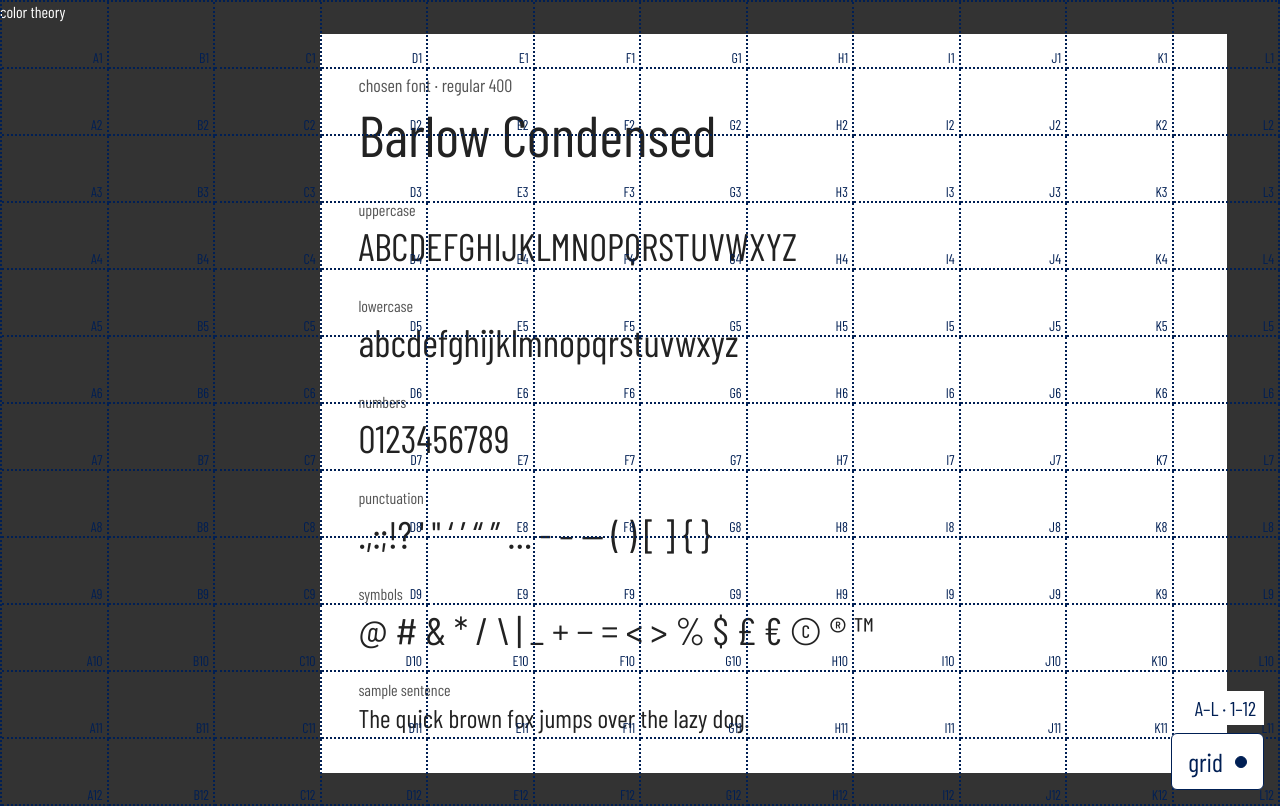
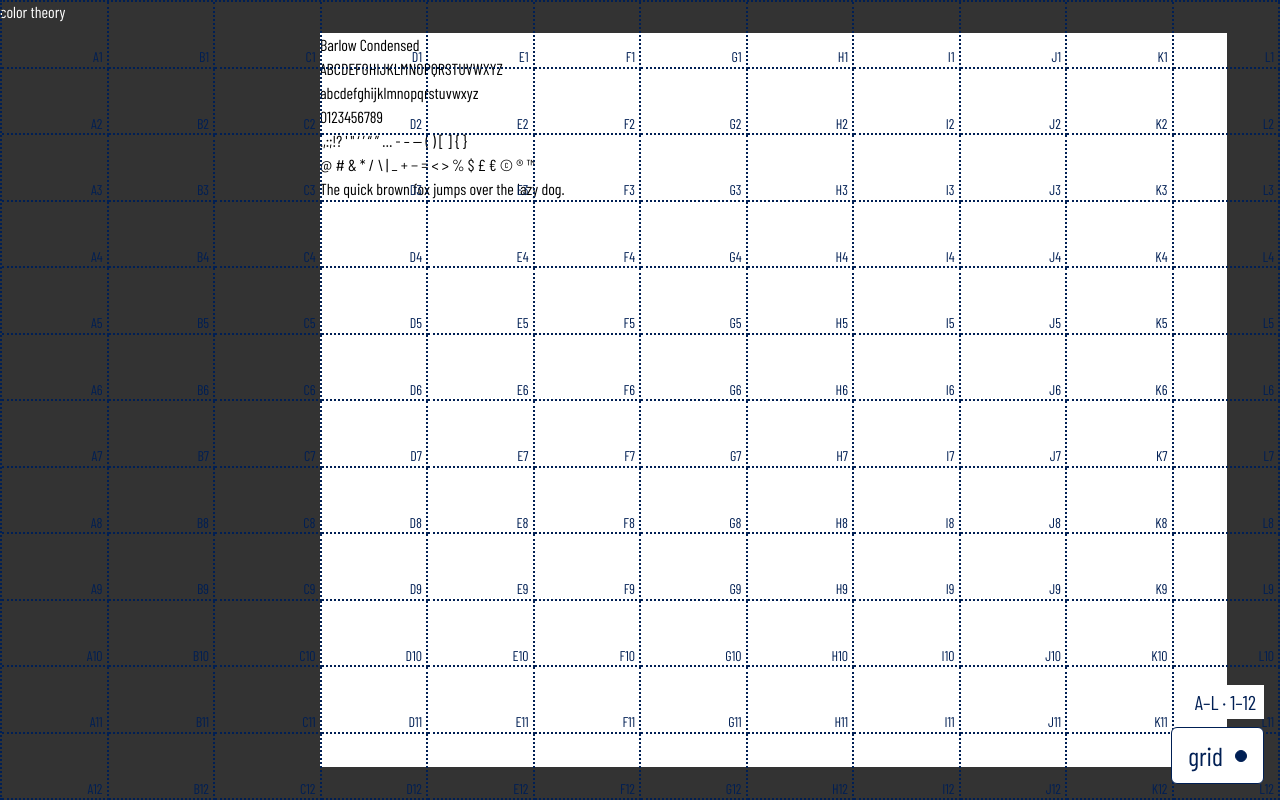
Before and after one commit to Pythonidaer/color-theory, a plain HTML site: page index.html in a window 1280 px wide. Drawn offline with nearby package versions, Linux system fonts and the light colour scheme.

Commit message:
Remove specimen labels and custom spacing and typography styles

```diff
--- a/index.html
+++ b/index.html
@@ -36,25 +36,8 @@
         grid-column: 7 / 24;
         grid-row: 2 / 24;
         min-width: 0;
-        padding: clamp(16px, 3vw, 48px);
         background: #ffffff;
-        color: #222222;
       }
-      .specimen-label { font-size: 18px; color: #555555; }
-      .specimen-title {
-        font-size: clamp(36px, 4.5vw, 64px);
-        line-height: 1.1;
-        margin-top: 4px;
-      }
-      .specimen-samples { margin-top: 32px; }
-      .specimen-samples > div + div { margin-top: 24px; }
-      .specimen-samples dt { font-size: 16px; color: #555555; }
-      .specimen-samples dd {
-        font-size: clamp(24px, 3vw, 42px);
-        line-height: 1.25;
-        overflow-wrap: anywhere;
-      }
-      .specimen-samples .sample-sentence { font-size: clamp(22px, 2vw, 28px); }
       .frame-edge {
         position: absolute;
         background: #333333;
@@ -143,34 +126,13 @@
       </aside>
       <main class="workspace" aria-label="Color workspace">
         <section aria-labelledby="chosen-font">
-          <p class="specimen-label">chosen font · regular 400</p>
-          <h2 class="specimen-title" id="chosen-font">Barlow Condensed</h2>
-          <dl class="specimen-samples">
-            <div>
-              <dt>uppercase</dt>
-              <dd>ABCDEFGHIJKLMNOPQRSTUVWXYZ</dd>
-            </div>
-            <div>
-              <dt>lowercase</dt>
-              <dd>abcdefghijklmnopqrstuvwxyz</dd>
-            </div>
-            <div>
-              <dt>numbers</dt>
-              <dd>0123456789</dd>
-            </div>
-            <div>
-              <dt>punctuation</dt>
-              <dd>.,:;!? ' &quot; ‘ ’ “ ” … - – — ( ) [ ] { }</dd>
-            </div>
-            <div>
-              <dt>symbols</dt>
-              <dd>@ # &amp; * / \ | _ + − = &lt; &gt; % $ £ € © ® ™</dd>
-            </div>
-            <div>
-              <dt>sample sentence</dt>
-              <dd class="sample-sentence">The quick brown fox jumps over the lazy dog.</dd>
-            </div>
-          </dl>
+          <h2 id="chosen-font">Barlow Condensed</h2>
+          <p>ABCDEFGHIJKLMNOPQRSTUVWXYZ</p>
+          <p>abcdefghijklmnopqrstuvwxyz</p>
+          <p>0123456789</p>
+          <p>.,:;!? ' &quot; ‘ ’ “ ” … - – — ( ) [ ] { }</p>
+          <p>@ # &amp; * / \ | _ + − = &lt; &gt; % $ £ € © ® ™</p>
+          <p>The quick brown fox jumps over the lazy dog.</p>
         </section>
       </main>
     </div>
```
